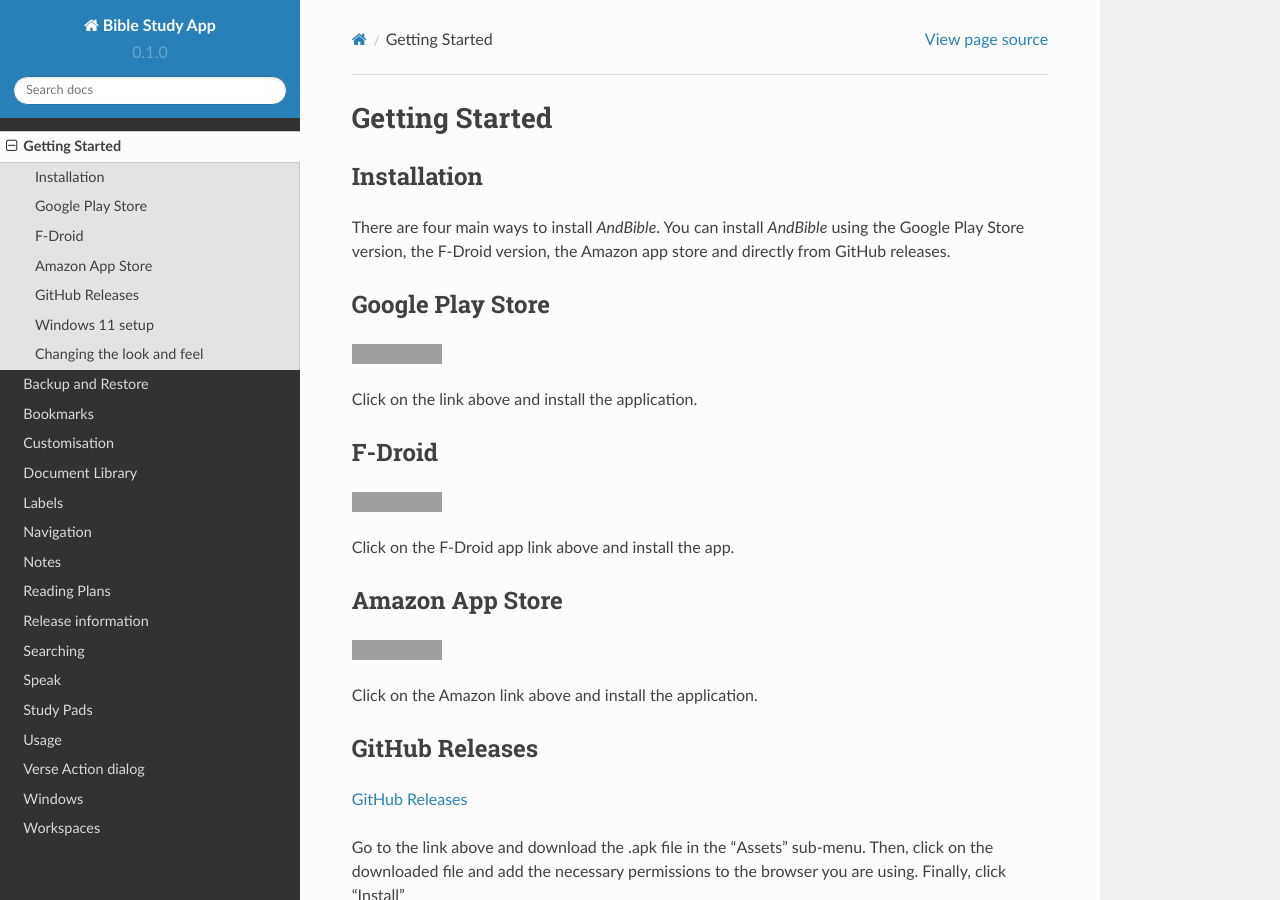
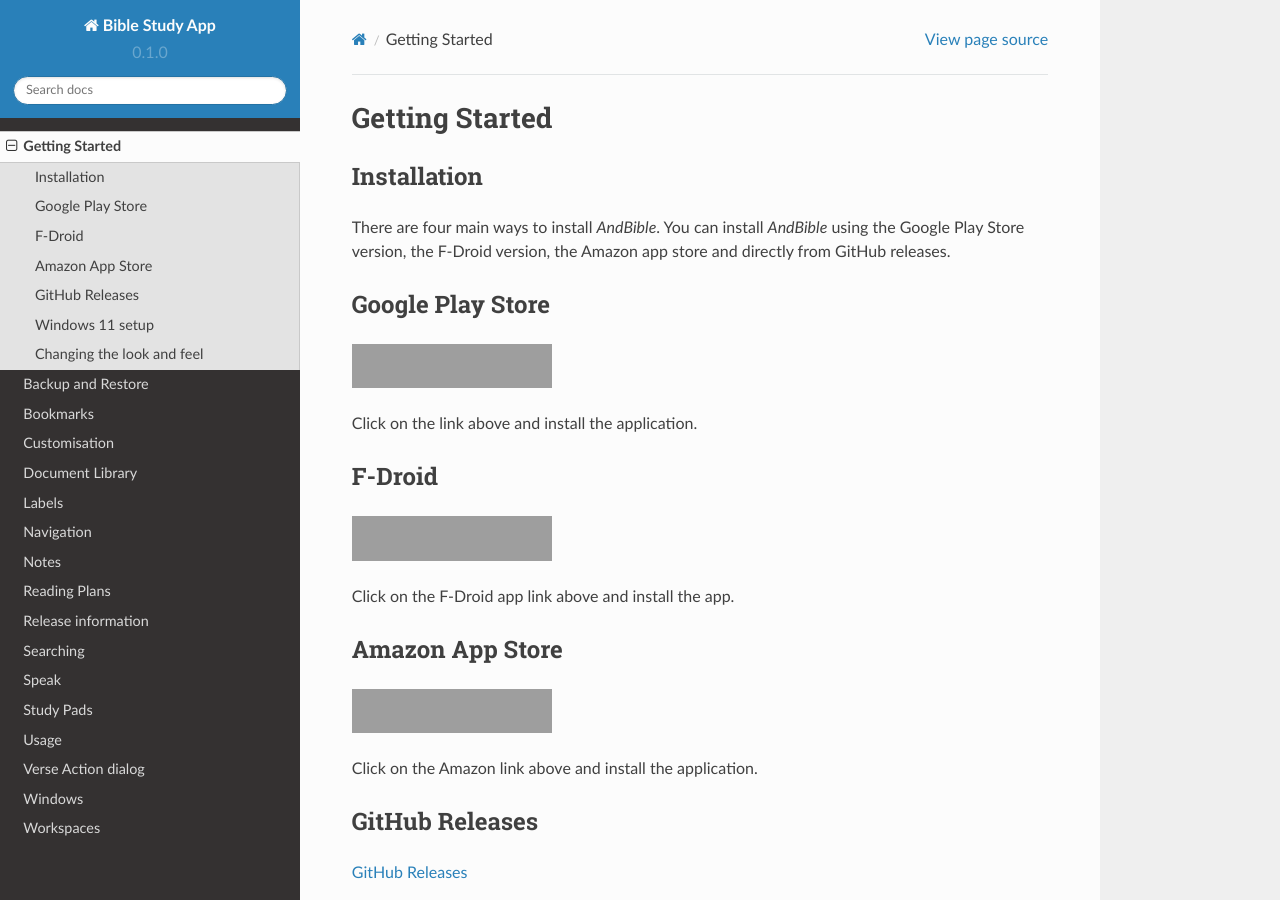
Before and after one commit to AndBible/docs, a Sphinx documentation site: the page built from docs/source/getting_started.rst, in a window 1280 px wide and 900 px high. Built offline with Sphinx 7.4.7 and the Read the Docs theme 2.0.0, drawn with Linux system fonts in a browser that asks for light colours; pages that are not in the unit, such as notebooks, are missing from menus; grey boxes are pictures that could not be loaded.

Commit message:
getting_started.rst: Fixed image width

```diff
--- a/docs/source/getting_started.rst
+++ b/docs/source/getting_started.rst
@@ -12,6 +12,7 @@
 -----------------
 
 .. image:: https://freeiconshop.com/wp-content/uploads/edd/google-play-badge.png
+   :width: 200
    :target: https://play.google.com/store/apps/details?id=net.bible.android.activity
 
 Click on the link above and install the application.
@@ -20,6 +21,7 @@
 -------
 
 .. image:: https://gitlab.com/fdroid/artwork/-/raw/master/badge/get-it-on-en-us.png
+   :width: 200
    :target: https://f-droid.org/packages/net.bible.android.activity/
 
 Click on the F-Droid app link above and install the app.
@@ -28,6 +30,7 @@
 ----------------
 
 .. image:: https://freeiconshop.com/wp-content/uploads/edd/amazon-badge.png
+   :width: 200
    :target: http://www.amazon.com/Martin-Denham-And-Bible/dp/B004Z2KKYK
 
 Click on the Amazon link above and install the application.
```
